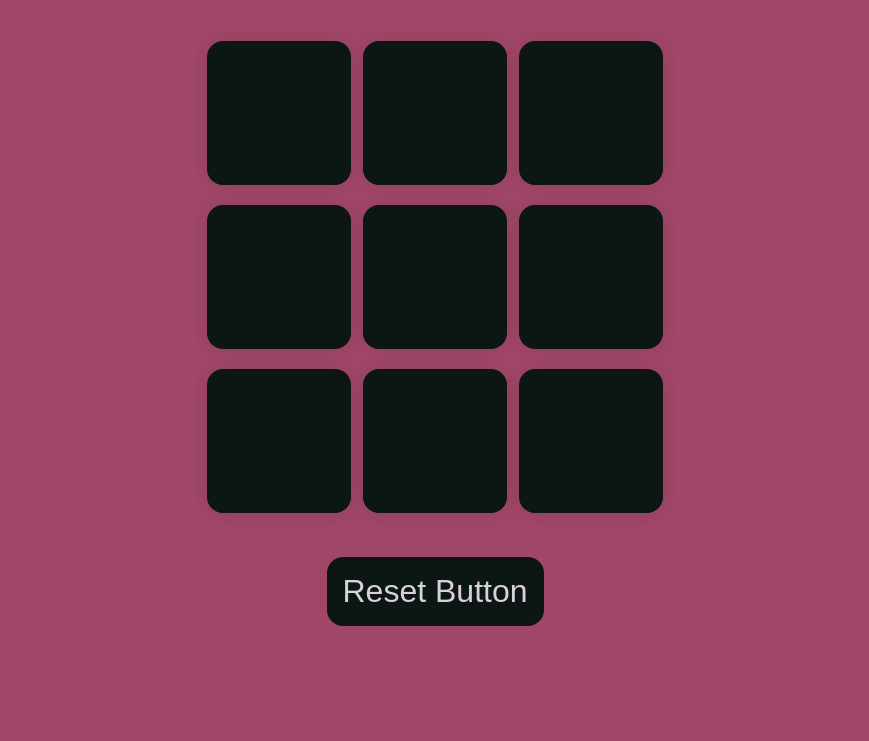
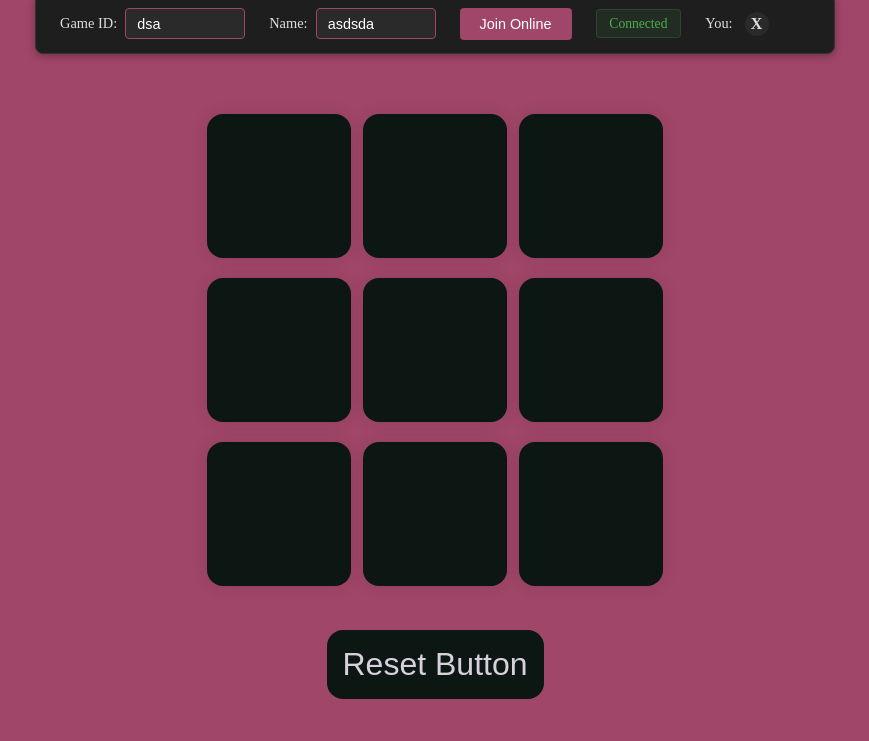
Before and after one commit to blacklytning/Tic-Tac-Toe, a plain HTML site: page index.html in a window 1280 px wide. Shown: the part 59-800 px from the top of the page, without its empty margins (205-1074 px from the left). Drawn offline with nearby package versions, Linux system fonts and the light colour scheme.

Commit message:
frontend: Make online controls pretty

```diff
--- a/index.html
+++ b/index.html
@@ -15,15 +15,11 @@
         <main>
             <h1>Tic Tac Toe</h1>
             <section class="online-controls">
-                <label
-                    >Game ID: <input id="game-id" placeholder="default"
-                /></label>
-                <label
-                    >Name: <input id="player-name" placeholder="Player"
-                /></label>
+                <label>Game ID: <input id="game-id" placeholder="default" value="dsa" /></label>
+                <label>Name: <input id="player-name" placeholder="Player" value="asdsda" /></label>
                 <button id="join-button">Join Online</button>
-                <span id="status">Offline</span>
-                <span id="assigned-symbol"></span>
+                <span id="status">Connected</span>
+                <div id="assigned-symbol">You: <span>X</span></div>
             </section>
             <div class="container">
                 <div class="game">
--- a/style.css
+++ b/style.css
@@ -72,3 +72,98 @@ body {
 .hide {
     display: none;
 }
+
+.online-controls {
+    background: #1E1E1E;
+    padding: 0.8rem 1.5rem;
+    border-radius: 0.5rem;
+    display: flex;
+    flex-wrap: nowrap;
+    gap: 1.5rem;
+    justify-content: flex-start;
+    align-items: center;
+    margin: 1rem auto;
+    max-width: 800px;
+    box-shadow: 0 2px 8px rgba(0, 0, 0, 0.3);
+    border: 1px solid #333;
+}
+
+.online-controls label {
+    display: flex;
+    align-items: center;
+    gap: 0.5rem;
+    color: #E0E0E0;
+    font-size: 0.9rem;
+    white-space: nowrap;
+}
+
+.online-controls input {
+    padding: 0.4rem 0.7rem;
+    border: 1px solid #A04668;
+    border-radius: 0.25rem;
+    background: #2A2A2A;
+    color: #FFFFFF;
+    font-size: 0.9rem;
+    width: 120px;
+    transition: all 0.2s ease;
+}
+
+.online-controls input:focus {
+    outline: none;
+    border-color: #D17B9C;
+    box-shadow: 0 0 0 2px rgba(208, 123, 156, 0.3);
+}
+
+.online-controls button {
+    padding: 0.5rem 1.25rem;
+    background: #A04668;
+    color: white;
+    border: none;
+    border-radius: 0.25rem;
+    font-size: 0.9rem;
+    cursor: pointer;
+    transition: all 0.2s ease;
+    white-space: nowrap;
+}
+
+.online-controls button:hover {
+    background: #8C3A5A;
+    transform: translateY(-1px);
+}
+
+.online-controls button:active {
+    transform: translateY(0);
+}
+
+#status {
+    padding: 0.35rem 0.8rem;
+    border-radius: 0.25rem;
+    font-weight: 500;
+    font-size: 0.85rem;
+    background: rgba(76, 175, 80, 0.1);
+    color: #4CAF50;
+    white-space: nowrap;
+    border: 1px solid rgba(76, 175, 80, 0.2);
+}
+
+#assigned-symbol {
+    display: flex;
+    align-items: center;
+    gap: 0.5rem;
+    font-size: 0.9rem;
+    color: #E0E0E0;
+}
+
+#assigned-symbol span {
+    display: inline-flex;
+    align-items: center;
+    justify-content: center;
+    width: 24px;
+    height: 24px;
+    border-radius: 50%;
+    background: #2A2A2A;
+    color: #E0E0E0;
+    font-weight: bold;
+    font-size: 1rem;
+    margin-left: 0.25rem;
+}
```
